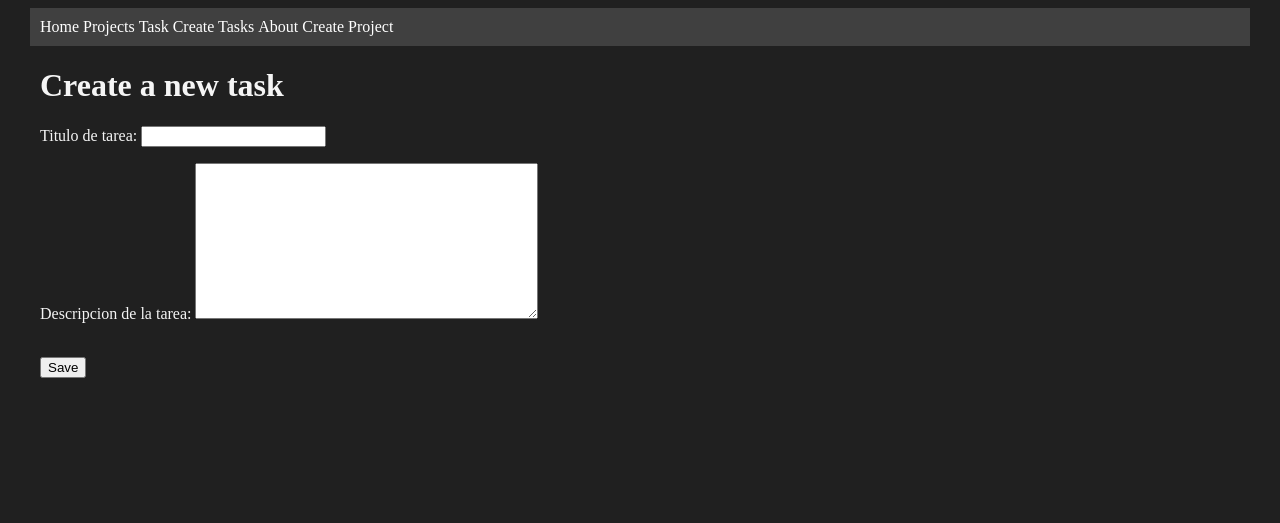
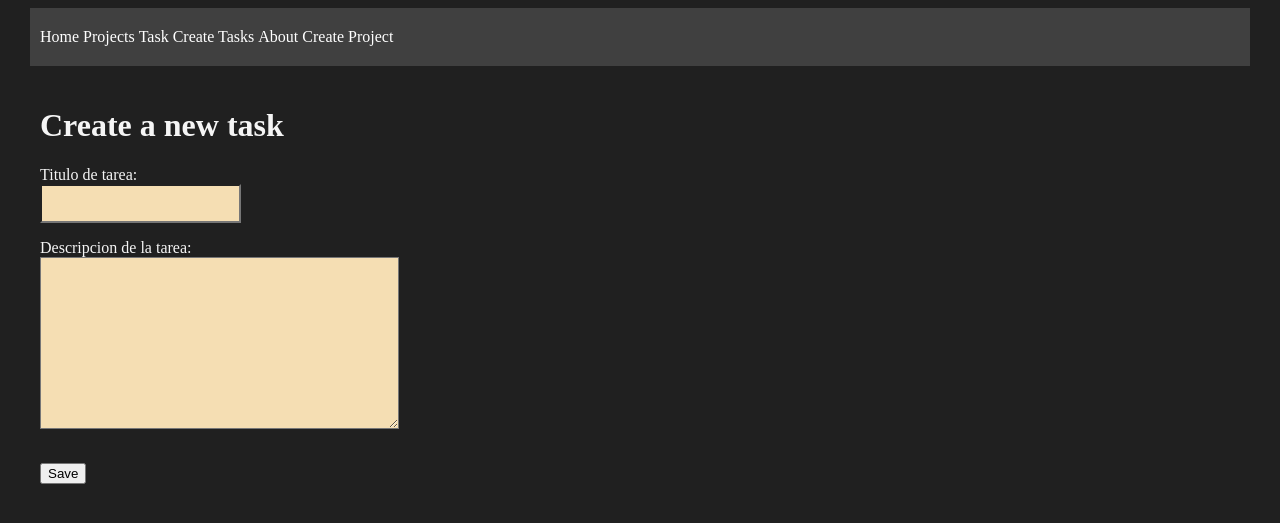
Before and after one commit to jorgeeliecerpalacios/DjangoProject, a Django app: page /create_tasks/ in a window 1280 px wide. Shown: the top 523 px of the page. Run offline with Django 4.2, Linux system fonts and the light colour scheme.

Commit message:
style in fron-end

```diff
--- a/myapp/forms.py
+++ b/myapp/forms.py
@@ -4,8 +4,8 @@ from django import forms
 
 
 class CreateNewTask(forms.Form):
-    title = forms.CharField(label="Titulo de tarea", max_length=200)
-    description = forms.CharField(label="Descripcion de la tarea",widget=forms.Textarea)
+    title = forms.CharField(label="Titulo de tarea", max_length=200, widget=forms.TextInput(attrs={'class':'input'}))
+    description = forms.CharField(label="Descripcion de la tarea",widget=forms.Textarea(attrs={'class':'input'}))
 
 class CreateNewProject(forms.Form):
-    name = forms.CharField(label="Nombre del project", max_length=200)
+    name = forms.CharField(label="Nombre del project", max_length=200, widget=forms.TextInput(attrs={'class':'input'}))
--- a/myapp/static/css/main.css
+++ b/myapp/static/css/main.css
@@ -25,6 +25,7 @@ body {
 .container {
     max-width: 1200px;
     margin:auto;
+    padding: 20px 10px;
 }
 
 .card {
@@ -33,3 +34,10 @@ body {
     padding: 10px;
     margin-bottom: 2px;
 }
+
+.input {
+    background: wheat;
+    padding: 10px;
+    text-align: center;
+    display: block;
+}
--- a/myapp/templates/project/projects.html
+++ b/myapp/templates/project/projects.html
@@ -7,7 +7,7 @@
 {% for project in projects %}
 
 <article class="card">
-  <a href="">
+  <a href="{% url 'project_detail' project.id %}">
     <h1>{{ project.name }}</h1>
   </a>
 </article>
--- a/myapp/urls.py
+++ b/myapp/urls.py
@@ -7,6 +7,7 @@ urlpatterns = [
     path('about/', views.about, name="about"),
     path('hello/<str:username>', views.hello, name="hello" ),
     path('projects/', views.projects, name="projects"),
+    path('projects/<int:id>', views.project_detail, name="project_detail"),
     path('tasks/', views.tasks, name="tasks"),
     path('create_tasks/', views.create_tasks, name="create_tasks"),
     path('create_project/', views.create_project, name="create_project")
--- a/myapp/views.py
+++ b/myapp/views.py
@@ -1,6 +1,6 @@
 from django.http import HttpResponse
 from .models import Project, Task
-from django.shortcuts import render, redirect
+from django.shortcuts import render, redirect, get_object_or_404
 from .forms import CreateNewTask, CreateNewProject
 # Create your views here.
 
@@ -54,3 +54,11 @@ def create_project(request):
     else:
         project = Project.objects.create(name=request.POST['name'])
         return redirect('projects')
+
+def project_detail(request, id):
+    print(id)
+    project = Project.objects.get(id=id)
+    project = get_object_or_404(Project, id=id)
+    tasks = Task.objects.filter(project_id=id)
+    print(project)
+    return render(request, 'project/detail.html',{'project': project, 'tasks': tasks})
```
Also changed, not shown: myapp/templates/project/detail.html (added, +13 -0 lines).
